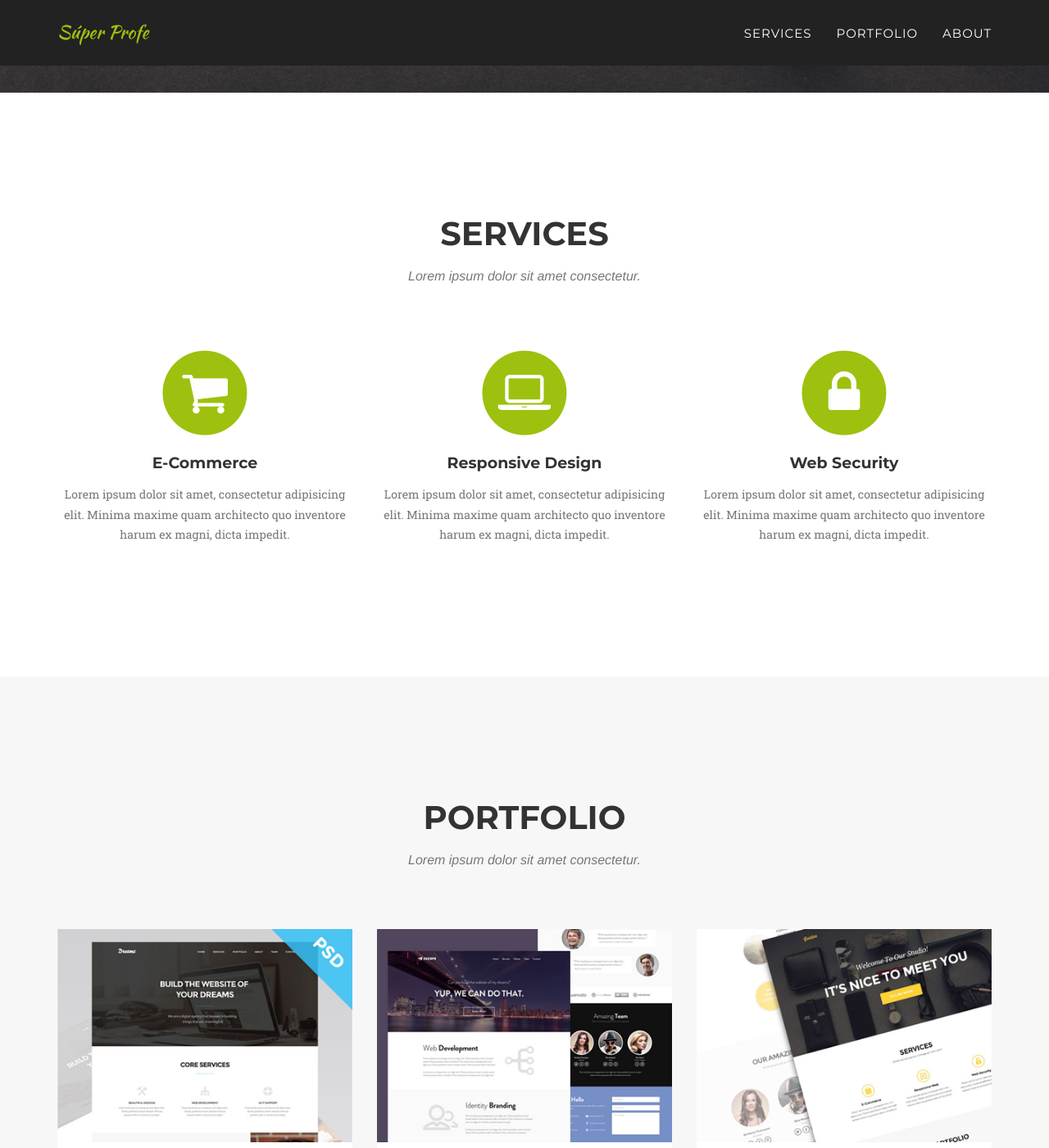
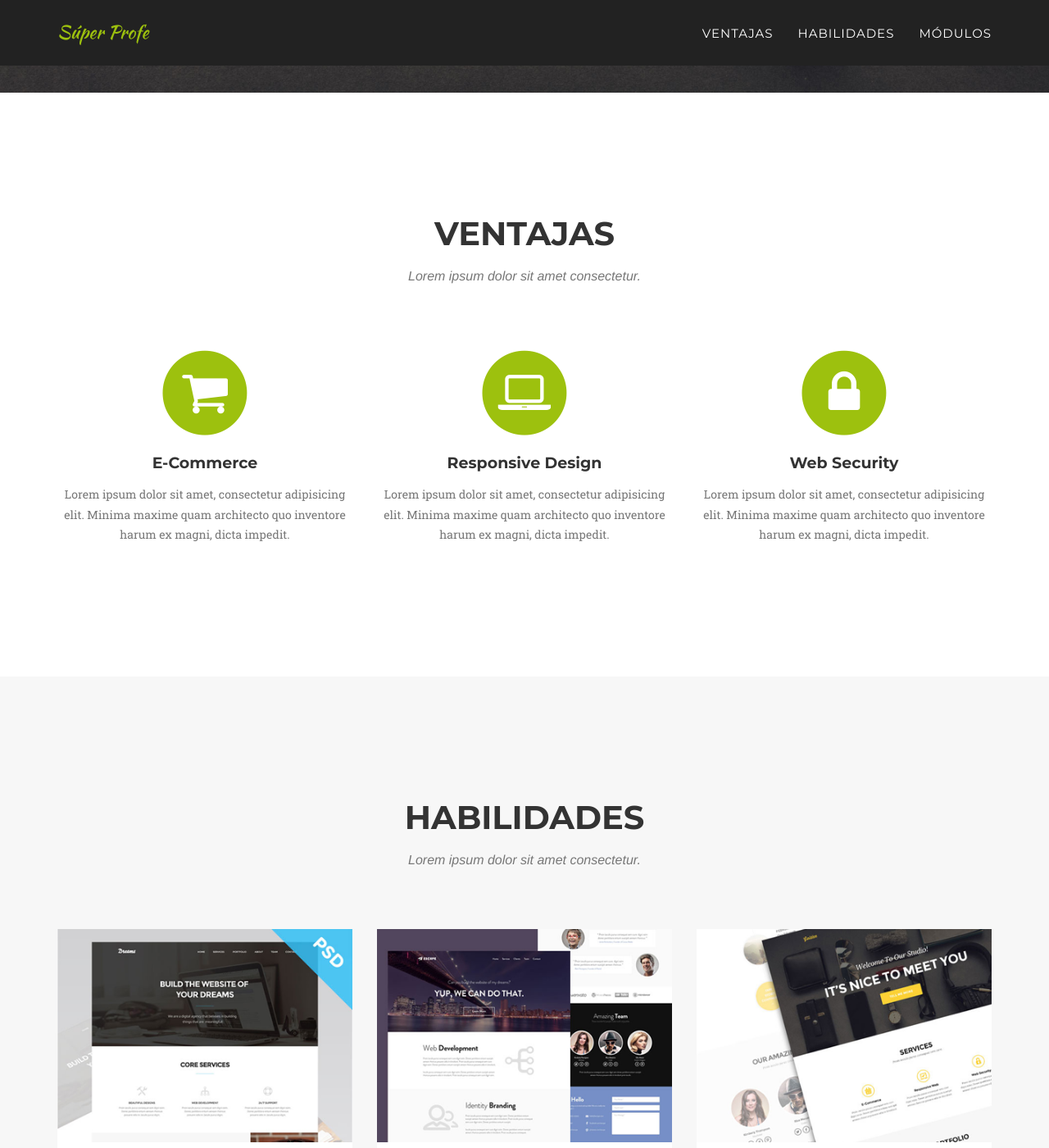
Before and after one commit to camachevaz/superProfe, a Jekyll site: the page built from index.html, in a window 1280 px wide and 1400 px high, scrolled down 720 px. Shown: the whole window at 82% size. Built offline with Jekyll 4.4.1, drawn with Linux system fonts in a browser that asks for light colours; some web fonts are replaced.

Commit message:
edición

```diff
--- a/_includes/header.html
+++ b/_includes/header.html
@@ -19,13 +19,13 @@
                         <a href="#page-top"></a>
                     </li>
                     <li>
-                        <a class="page-scroll" href="#services">Services</a>
+                        <a class="page-scroll" href="#services">Ventajas</a>
                     </li>
                     <li>
-                        <a class="page-scroll" href="#portfolio">Portfolio</a>
+                        <a class="page-scroll" href="#portfolio">Habilidades</a>
                     </li>
                     <li>
-                        <a class="page-scroll" href="#about">About</a>
+                        <a class="page-scroll" href="#about">Módulos</a>
                     </li>
                 </ul>
             </div>
--- a/_includes/portfolio_grid.html
+++ b/_includes/portfolio_grid.html
@@ -3,7 +3,7 @@
         <div class="container">
             <div class="row">
                 <div class="col-lg-12 text-center">
-                    <h2 class="section-heading">Portfolio</h2>
+                    <h2 class="section-heading">Habilidades</h2>
                     <h3 class="section-subheading text-muted">Lorem ipsum dolor sit amet consectetur.</h3>
                 </div>
             </div>
--- a/_includes/services.html
+++ b/_includes/services.html
@@ -3,7 +3,7 @@
         <div class="container">
             <div class="row">
                 <div class="col-lg-12 text-center">
-                    <h2 class="section-heading">Services</h2>
+                    <h2 class="section-heading">Ventajas</h2>
                     <h3 class="section-subheading text-muted">Lorem ipsum dolor sit amet consectetur.</h3>
                 </div>
             </div>
```
